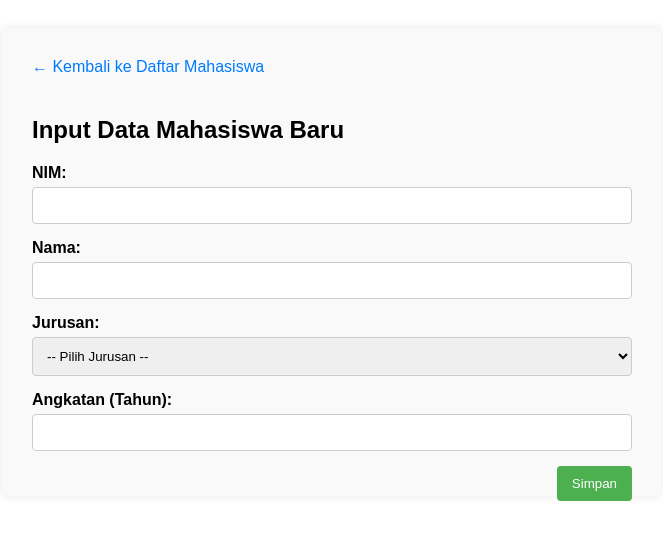
After one commit to WilmaAura/learn-php, a PHP site: page /input.php in a window 1280 px wide. The commit adds this page. Shown: the top 540 px of the page, without its empty margins (308-971 px from the left). Run offline with PHP 8.4, Linux system fonts and the light colour scheme.

Commit message:
adding files

```diff
--- /dev/null
+++ b/tugas9/input.php
@@ -0,0 +1,47 @@
+    <!DOCTYPE html>
+    <html lang="id">
+    <head>
+        <meta charset="UTF-8">
+        <meta name="viewport" content="width=device-width, initial-scale=1.0">
+        <title>Input Data Mahasiswa Baru</title>
+        <link rel="stylesheet" href="./styleInput.css">
+    </head>
+    <body>
+
+    <div class="container">
+        <a href="index.php" class="back-link">&larr; Kembali ke Daftar Mahasiswa</a>
+        <h2>Input Data Mahasiswa Baru</h2>
+
+        <form action="simpan_data.php" method="POST">
+            <div class="form-group">
+                <label for="NIM">NIM:</label>
+                <input type="text" id="NIM" name="NIM" required maxlength="15">
+            </div>
+
+            <div class="form-group">
+                <label for="nama">Nama:</label>
+                <input type="text" id="nama" name="nama" required maxlength="100">
+            </div>
+
+            <div class="form-group">
+                <label for="jurusan">Jurusan:</label>
+                <select id="jurusan" name="jurusan" required>
+                    <option value="">-- Pilih Jurusan --</option>
+                    <option value="Teknik Informatika">Teknik Informatika</option>
+                    <option value="Sistem Informasi">Sistem Informasi</option>
+                    <option value="Desain Komunikasi Visual">Desain Komunikasi Visual</option>
+                    <option value="Manajemen">Manajemen</option>
+                </select>
+            </div>
+
+            <div class="form-group">
+                <label for="angkatan">Angkatan (Tahun):</label>
+                <input type="number" id="angkatan" name="angkatan" required min="2000" max="<?php echo date("Y"); ?>">
+            </div>
+
+            <button type="submit" class="btn-submit">Simpan</button>
+        </form>
+    </div>
+
+    </body>
+    </html>
--- a/tugas9/style.css
+++ b/tugas9/style.css
@@ -6,13 +6,12 @@ table {
   border-collapse: collapse;
   margin: 20px auto;
 }
-th,
 td {
   border: 1px solid #ddd;
   padding: 10px;
   text-align: left;
 }
-th {
+td {
   background-color: #f2f2f2;
 }
 .actions a {
--- /dev/null
+++ b/tugas9/styleInput.css
@@ -0,0 +1,46 @@
+body {
+  font-family: sans-serif;
+  padding: 20px;
+}
+.container {
+  max-width: 600px;
+  margin: 0 auto;
+  background: #f9f9f9;
+  padding: 30px;
+  border-radius: 8px;
+  box-shadow: 0 0 10px rgba(0, 0, 0, 0.1);
+}
+.form-group {
+  margin-bottom: 15px;
+}
+.form-group label {
+  display: block;
+  margin-bottom: 5px;
+  font-weight: bold;
+}
+.form-group input,
+.form-group select {
+  width: 100%;
+  padding: 10px;
+  border: 1px solid #ccc;
+  border-radius: 4px;
+  box-sizing: border-box;
+}
+.btn-submit {
+  background-color: #4caf50;
+  color: white;
+  padding: 10px 15px;
+  border: none;
+  border-radius: 4px;
+  cursor: pointer;
+  float: right;
+}
+.btn-submit:hover {
+  background-color: #45a049;
+}
+.back-link {
+  display: inline-block;
+  margin-bottom: 20px;
+  text-decoration: none;
+  color: #007bff;
+}
```
Also changed, not shown: tugas9/index.php (+5 -5 lines), tugas9/simpanData.php (added, +34 -0 lines).
